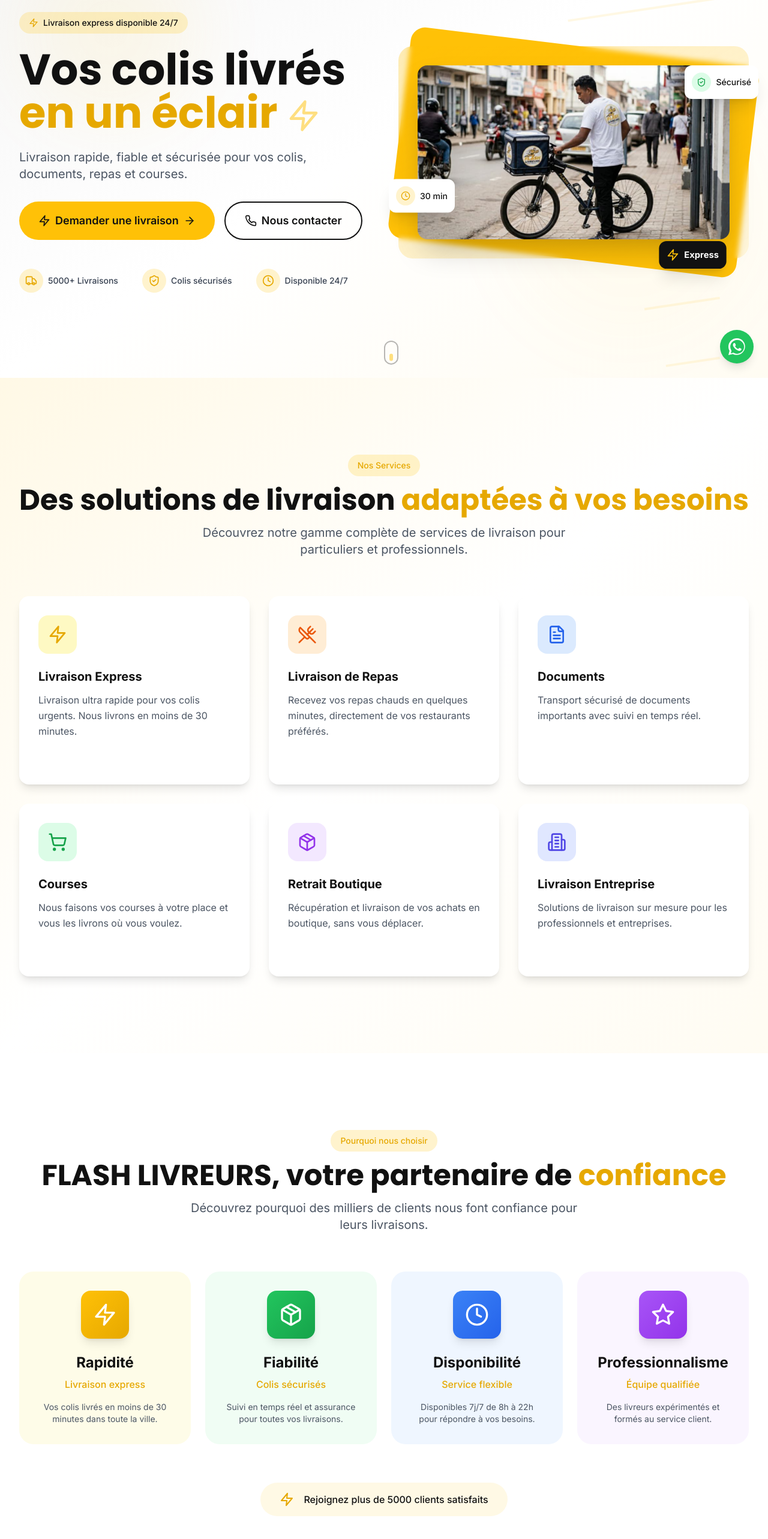
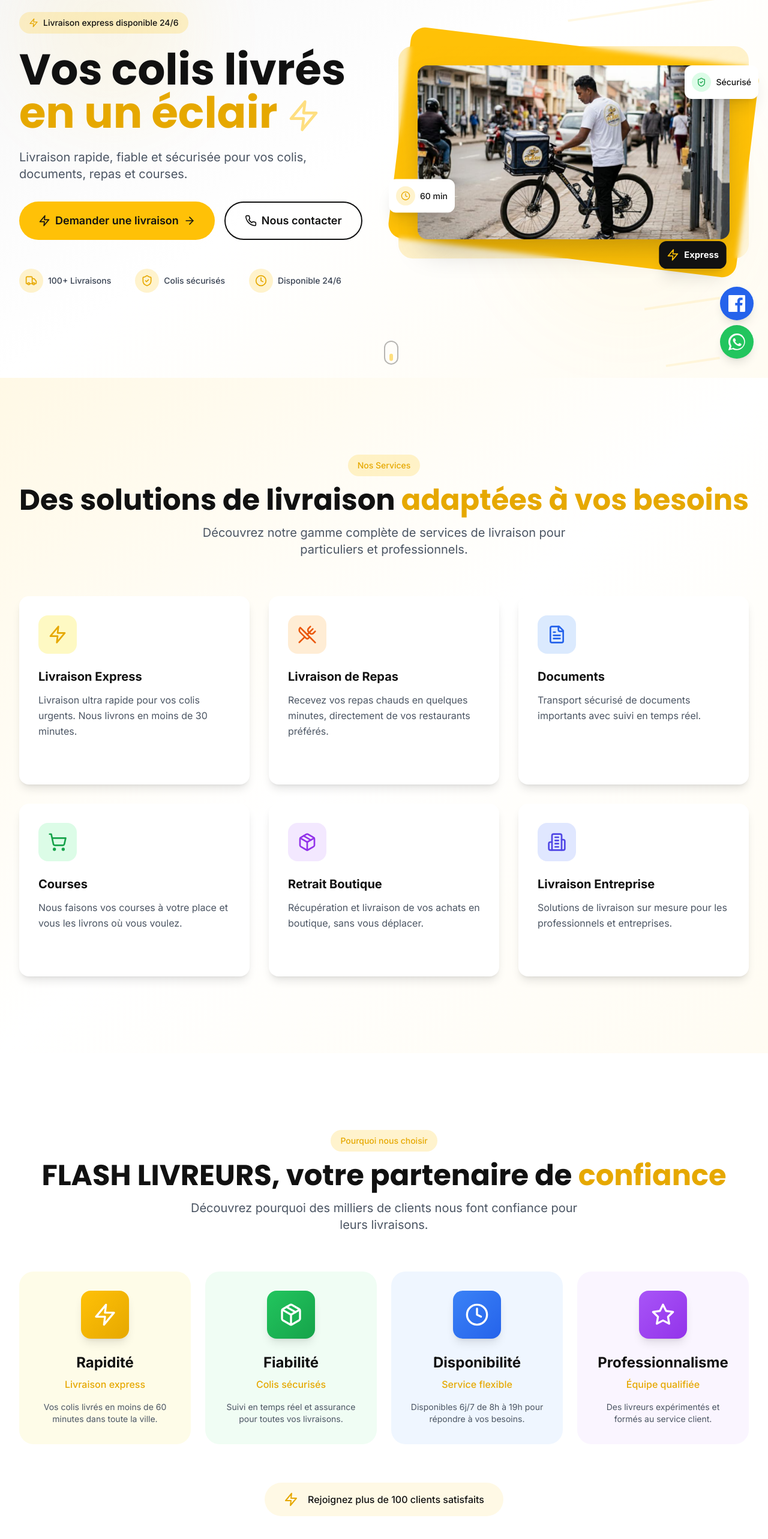
Before and after one commit to Bidy28/Flash_livreur, a React (Vite) app: page / in a window 1280 px wide. Shown: the part 170-2736 px from the top of the page at 60% size. Built offline with nearby package versions, Linux system fonts and the light colour scheme.

Commit message:
rectif 28

```diff
--- a/src/components/FloatingButtons.tsx
+++ b/src/components/FloatingButtons.tsx
@@ -21,7 +21,7 @@
     <>
       {/* WhatsApp Button */}
       <motion.a
-        href="https://wa.me/33123456789"
+        href="https://wa.me/+261371806926"
         target="_blank"
         rel="noopener noreferrer"
         initial={{ scale: 0, opacity: 0 }}
@@ -29,10 +29,27 @@
         transition={{ delay: 1, type: 'spring' }}
         whileHover={{ scale: 1.1 }}
         whileTap={{ scale: 0.9 }}
-        className="fixed bottom-6 right-6 z-50 w-14 h-14 bg-green-500 rounded-full flex items-center justify-center shadow-lg hover:shadow-xl hover:shadow-green-500/30 transition-shadow"
+        className="fixed bottom-8 right-6 z-50 w-14 h-14 bg-green-500 rounded-full flex items-center justify-center shadow-lg hover:shadow-xl hover:shadow-green-500/30 transition-shadow"
       >
         <svg className="w-7 h-7 text-white" viewBox="0 0 24 24" fill="currentColor">
           <path d="M17.472 14.382c-.297-.149-1.255-.462-1.524-.55-.27-.087-.466-.131-.663.131-.197.3-.764.963-.938 1.163-.173.198-.347.223-.644.075-.297-.15-1.255-.463-2.39-1.475-.883-.788-1.48-1.761-1.653-2.059-.173-.297-.018-.458.13-.606.134-.133.298-.347.446-.52.149-.174.198-.298.298-.497.099-.198.05-.371-.025-.52-.075-.149-.669-1.612-.916-2.207-.242-.579-.487-.5-.669-.51-.173-.008-.371-.01-.57-.01-.198 0-.52.075-.79.372-.271.29-1.04 1.016-1.04 2.479 0 1.462 1.065 2.875 1.213 3.074.149.198 2.096 3.2 5.077 4.487.709.306 1.262.489 1.694.625.712.227 1.36.195 1.871.118.571-.085 1.758-.719 2.006-1.413.248-.694.248-1.289.173-1.413-.074-.124-.272-.198-.57-.347m-5.421 7.403h-.004a9.87 9.87 0 01-5.031-1.378l-.361-.214-3.741.982.998-3.648-.235-.374a9.86 9.86 0 01-1.51-5.26c.001-5.45 4.436-9.884 9.888-9.884 2.64 0 5.122 1.03 6.988 2.898a9.825 9.825 0 012.893 6.994c-.003 5.45-4.437 9.884-9.885 9.884m8.413-18.297A11.815 11.815 0 0012.05 0C5.405 0 0 5.405 0 12.052c0 2.117.552 4.188 1.6 6.022L0 24l6.116-1.606a11.855 11.855 0 005.64 1.43h.005c6.643 0 12.05-5.406 12.05-12.053 0-3.227-1.257-6.26-3.537-8.536" />
+        </svg>
+      </motion.a>
+
+      {/* facebook Button */}
+      <motion.a
+        href="https://web.facebook.com/flashlivreurs"
+        target="_blank"
+        rel="noopener noreferrer"
+        initial={{ scale: 0, opacity: 0 }}
+        animate={{ scale: 1, opacity: 1 }}
+        transition={{ delay: 1.2, type: 'spring' }}
+        whileHover={{ scale: 1.1 }}
+        whileTap={{ scale: 0.9 }}
+        className="fixed bottom-24 right-6 z-50 w-14 h-14 bg-blue-600 rounded-full flex items-center justify-center shadow-lg hover:shadow-xl hover:shadow-blue-600/30 transition-shadow"
+      >
+        <svg className="w-7 h-7 text-white" viewBox="0 0 24 24" fill="currentColor">
+          <path d="M22.675 0H1.325C.593 0 0 .593 0 1.326v21.348C0 23.407.593 24 1.325 24h11.495v-9.294H9.691v-3.622h3.129V8.413c0-3.1 1.893-4.788 4.659-4.788 1.325 0 2.463.099 2.794.143v3.24l-1.918.001c-1.504 0-1.796.715-1.796 1.763v2.313h3.587l-.467 3.622h-3.12V24h6.116C23.407 24 24 23.407 24 22.674V1.326C24 .593 23.407 0 22.675 0z" />
         </svg>
       </motion.a>
 
@@ -46,7 +63,7 @@
             exit={{ scale: 0, opacity: 0 }}
             whileHover={{ scale: 1.1 }}
             whileTap={{ scale: 0.9 }}
-            className="fixed bottom-24 right-6 z-50 w-12 h-12 bg-flash-yellow rounded-full flex items-center justify-center shadow-lg hover:shadow-xl hover:shadow-flash-yellow/30 transition-shadow"
+            className="fixed bottom-2 right-20 z-50 w-12 h-12 bg-flash-yellow rounded-full flex items-center justify-center shadow-lg hover:shadow-xl hover:shadow-flash-yellow/30 transition-shadow"
           >
             <ArrowUp className="w-5 h-5 text-flash-black" />
           </motion.button>
--- a/src/components/Hero.tsx
+++ b/src/components/Hero.tsx
@@ -88,7 +88,7 @@
             >
               <Zap className="w-4 h-4 text-flash-yellow-dark" />
               <span className="text-sm font-medium text-flash-black">
-                Livraison express disponible 24/7
+                Livraison express disponible 24/6
               </span>
             </motion.div>
 
@@ -161,9 +161,9 @@
               className="mt-12 flex flex-wrap gap-6 sm:gap-10 justify-center lg:justify-start"
             >
               {[
-                { icon: Truck, label: '5000+ Livraisons' },
+                { icon: Truck, label: '100+ Livraisons' },
                 { icon: ShieldCheck, label: 'Colis sécurisés' },
-                { icon: Clock, label: 'Disponible 24/7' },
+                { icon: Clock, label: 'Disponible 24/6' },
               ].map((item, index) => (
                 <div key={index} className="flex items-center gap-2">
                   <div className="w-10 h-10 bg-flash-yellow/20 rounded-full flex items-center justify-center">
@@ -224,7 +224,7 @@
                   <div className="w-8 h-8 bg-flash-yellow/20 rounded-full flex items-center justify-center">
                     <Clock className="w-4 h-4 text-flash-yellow-dark" />
                   </div>
-                  <span className="text-sm font-medium">30 min</span>
+                  <span className="text-sm font-medium">60 min</span>
                 </motion.div>
 
                 <motion.div
--- a/src/components/Navbar.tsx
+++ b/src/components/Navbar.tsx
@@ -24,11 +24,24 @@
   }, []);
 
   const scrollTo = (href: string) => {
-    const element = document.querySelector(href);
-    if (element) {
-      element.scrollIntoView({ behavior: 'smooth' });
+    const element = document.querySelector<HTMLElement>(href);
+    if (!element) {
+      setIsOpen(false);
+      return;
     }
+
     setIsOpen(false);
+
+    window.requestAnimationFrame(() => {
+      const navHeight = 80;
+      const targetTop =
+        element.getBoundingClientRect().top + window.scrollY - navHeight;
+
+      window.scrollTo({
+        top: Math.max(targetTop, 0),
+        behavior: 'smooth',
+      });
+    });
   };
 
   return (
--- a/src/components/Pricing.tsx
+++ b/src/components/Pricing.tsx
@@ -41,7 +41,7 @@
     headerBg: 'bg-gray-50',
     features: [
       'Assurance totale',
-      'Support dédié 24/7',
+      'Support dédié 24/6',
       'Livraison programmée',
       'Partenaire dédié',
     ],
--- a/src/components/Stats.tsx
+++ b/src/components/Stats.tsx
@@ -20,13 +20,13 @@
   {
     icon: Clock,
     value: 24,
-    suffix: '/7',
+    suffix: '/6',
     label: 'Disponibilité',
     color: 'from-blue-400 to-blue-600',
   },
   {
     icon: Timer,
-    value: 30,
+    value: 90,
     suffix: ' min',
     label: 'Temps moyen',
     color: 'from-purple-400 to-purple-600',
--- a/src/components/WhyUs.tsx
+++ b/src/components/WhyUs.tsx
@@ -8,7 +8,7 @@
     description: 'Livraison express',
     color: 'from-flash-yellow to-flash-yellow-dark',
     bgColor: 'bg-yellow-50',
-    details: 'Vos colis livrés en moins de 30 minutes dans toute la ville.',
+    details: 'Vos colis livrés en moins de 60 minutes dans toute la ville.',
   },
   {
     icon: Package,
@@ -24,7 +24,7 @@
     description: 'Service flexible',
     color: 'from-blue-500 to-blue-600',
     bgColor: 'bg-blue-50',
-    details: 'Disponibles 7j/7 de 8h à 22h pour répondre à vos besoins.',
+    details: 'Disponibles 6j/7 de 8h à 19h pour répondre à vos besoins.',
   },
   {
     icon: Star,
@@ -141,7 +141,7 @@
           <div className="inline-flex items-center gap-4 bg-flash-yellow/10 rounded-full px-8 py-4">
             <Zap className="w-6 h-6 text-flash-yellow-dark" />
             <span className="text-flash-black font-medium">
-              Rejoignez plus de 5000 clients satisfaits
+              Rejoignez plus de 100 clients satisfaits
             </span>
           </div>
         </motion.div>
--- a/src/index.css
+++ b/src/index.css
@@ -5,6 +5,7 @@
 @layer base {
   html {
     scroll-behavior: smooth;
+    scroll-padding-top: 5rem;
   }
 
   body {
```
